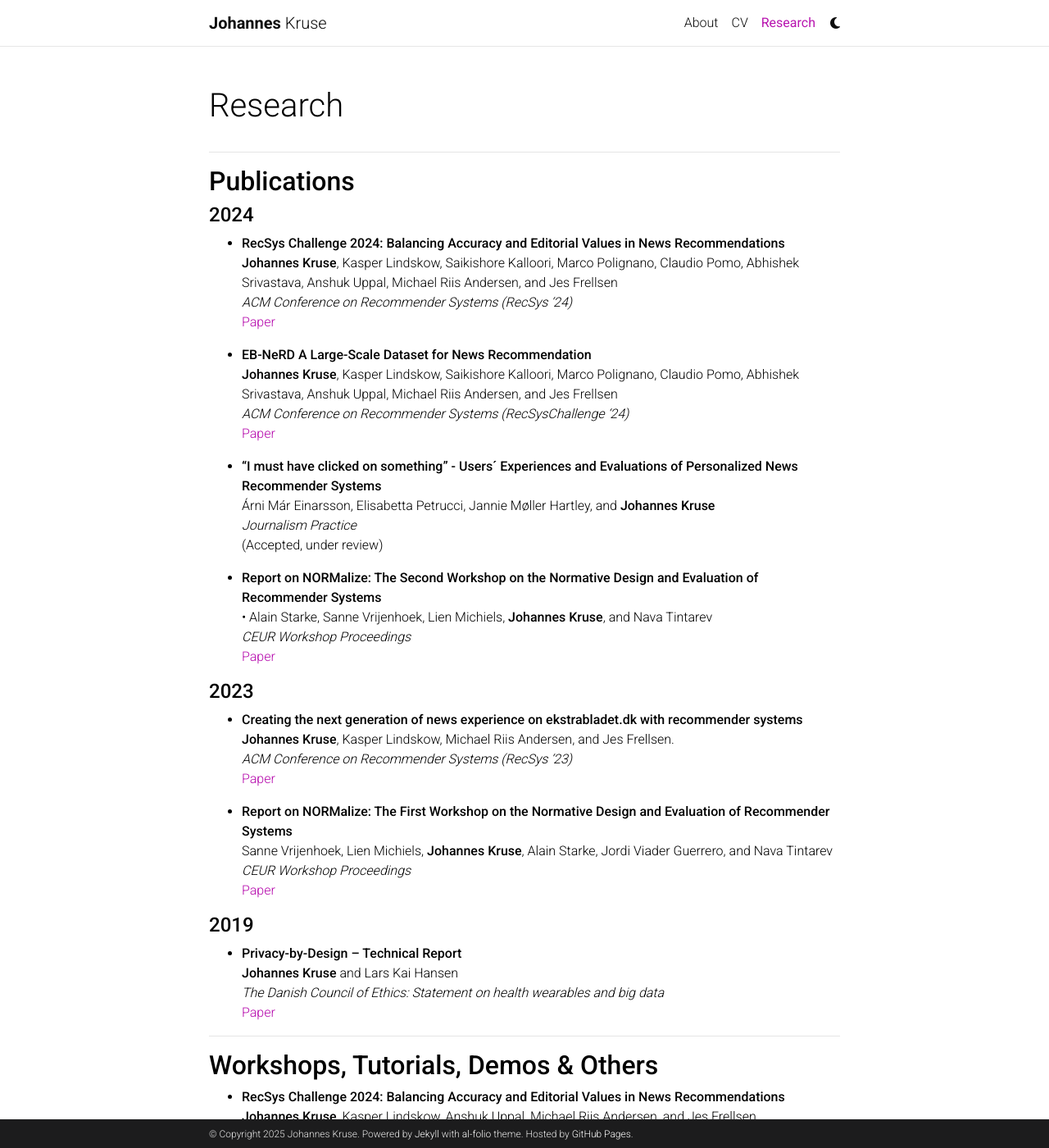
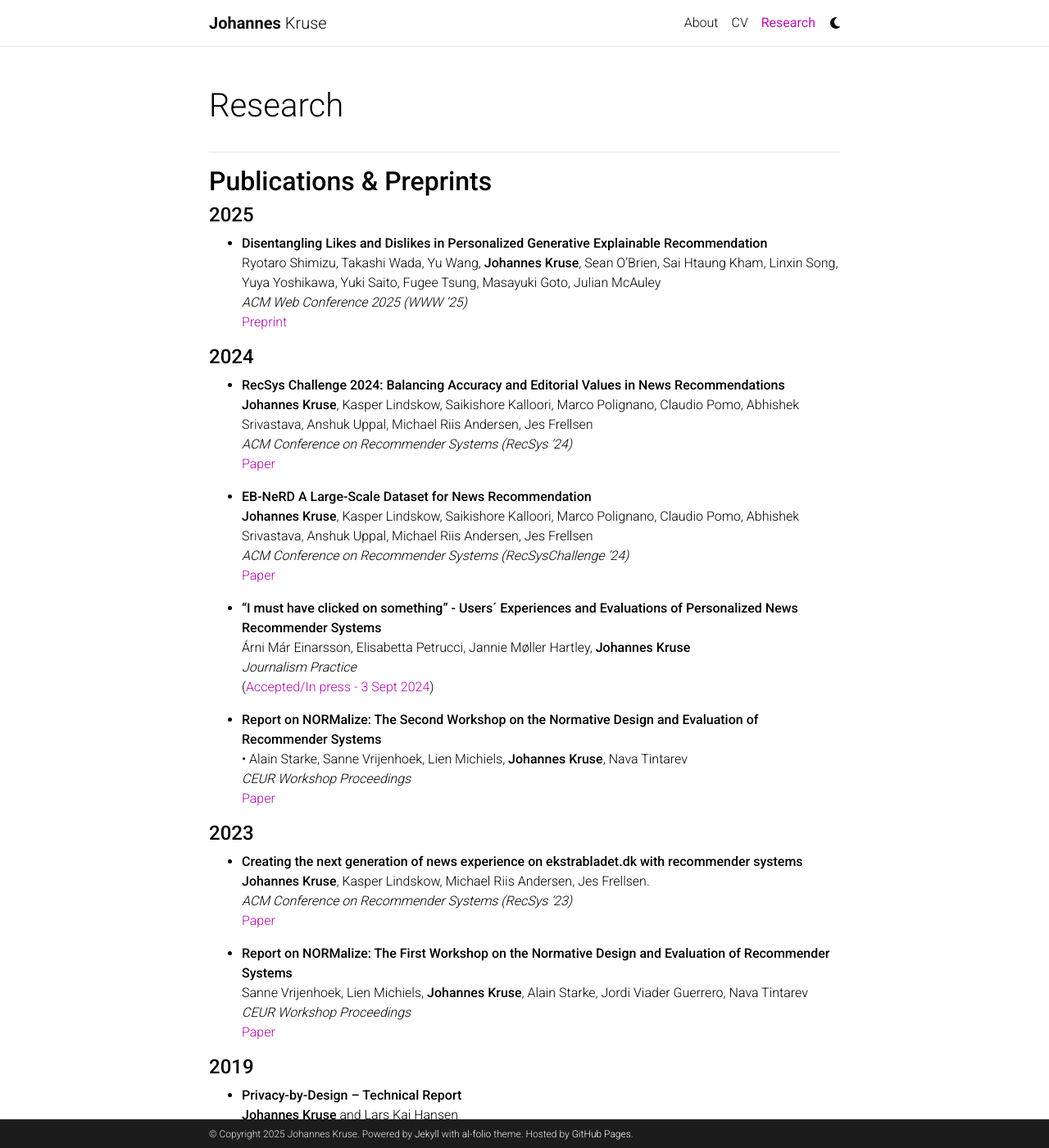
Before and after one commit to johanneskruse/johanneskruse.github.io, a Jekyll site: the page built from _pages/2_publications.md, in a window 1280 px wide and 1400 px high. Shown: the whole window at 82% size. Built offline with Jekyll 4.4.1, drawn with Linux system fonts in a browser that asks for light colours; comment, search, counter and statistics services are not loaded; a style sheet for code colours, icons or effects is not loaded; some of the changed text lies outside the part shown.

Commit message:
update publication page

```diff
--- a/_pages/2_publications.md
+++ b/_pages/2_publications.md
@@ -9,37 +9,43 @@
 
 <!-- TODO: add DOI? -->
 ----
-## **Publications**
+## **Publications & Preprints**
+#### **2025**
+- **Disentangling Likes and Dislikes in Personalized Generative Explainable Recommendation** \
+  Ryotaro Shimizu, Takashi Wada, Yu Wang, **Johannes Kruse**, Sean O'Brien, Sai Htaung Kham, Linxin Song, Yuya Yoshikawa, Yuki Saito, Fugee Tsung, Masayuki Goto, Julian McAuley \
+  *ACM Web Conference 2025 (WWW '25)* \
+  [Preprint](https://arxiv.org/abs/2410.13248)
+
 #### **2024**
 - **RecSys Challenge 2024: Balancing Accuracy and Editorial Values in News Recommendations** \
-  **Johannes Kruse**, Kasper Lindskow, Saikishore Kalloori, Marco Polignano, Claudio Pomo, Abhishek Srivastava, Anshuk Uppal, Michael Riis Andersen, and Jes Frellsen \
+  **Johannes Kruse**, Kasper Lindskow, Saikishore Kalloori, Marco Polignano, Claudio Pomo, Abhishek Srivastava, Anshuk Uppal, Michael Riis Andersen, Jes Frellsen \
   *ACM Conference on Recommender Systems (RecSys '24)* \
   [Paper](https://dl.acm.org/doi/abs/10.1145/3640457.3687164)
 
 - **EB-NeRD A Large-Scale Dataset for News Recommendation** \
-  **Johannes Kruse**, Kasper Lindskow, Saikishore Kalloori, Marco Polignano, Claudio Pomo, Abhishek Srivastava, Anshuk Uppal, Michael Riis Andersen, and Jes Frellsen \
+  **Johannes Kruse**, Kasper Lindskow, Saikishore Kalloori, Marco Polignano, Claudio Pomo, Abhishek Srivastava, Anshuk Uppal, Michael Riis Andersen, Jes Frellsen \
   *ACM Conference on Recommender Systems (RecSysChallenge '24)* \
   [Paper](https://dl.acm.org/doi/10.1145/3687151.3687152)
 
 - **“I must have clicked on something” - Users´ Experiences and Evaluations of Personalized News Recommender Systems** \
-  Árni Már Einarsson, Elisabetta Petrucci, Jannie Møller Hartley, and **Johannes Kruse** \
+  Árni Már Einarsson, Elisabetta Petrucci, Jannie Møller Hartley, **Johannes Kruse** \
   *Journalism Practice* \
-  (Accepted, under review)
+  ([Accepted/In press - 3 Sept 2024](https://forskning.ruc.dk/en/publications/i-must-have-clicked-on-something-users-experiences-and-evaluation))
   <!-- TODO: ADD THE PAPER -->
 
 - **Report on NORMalize: The Second Workshop on the Normative Design and Evaluation of Recommender Systems** \
-  •	Alain Starke, Sanne Vrijenhoek, Lien Michiels, **Johannes Kruse**, and Nava Tintarev \
+  •	Alain Starke, Sanne Vrijenhoek, Lien Michiels, **Johannes Kruse**, Nava Tintarev \
   *CEUR Workshop Proceedings* \
   [Paper](https://ceur-ws.org/Vol-3898/)
 
 #### **2023**
 - **Creating the next generation of news experience on ekstrabladet.dk with recommender systems** \
-  **Johannes Kruse**, Kasper Lindskow, Michael Riis Andersen, and Jes Frellsen. \
+  **Johannes Kruse**, Kasper Lindskow, Michael Riis Andersen, Jes Frellsen. \
   *ACM Conference on Recommender Systems (RecSys '23)* \
   [Paper](https://dl.acm.org/doi/10.1145/3604915.3610248)
 
 - **Report on NORMalize: The First Workshop on the Normative Design and Evaluation of Recommender Systems** \
-  Sanne Vrijenhoek, Lien Michiels, **Johannes Kruse**, Alain Starke, Jordi Viader Guerrero, and Nava Tintarev \
+  Sanne Vrijenhoek, Lien Michiels, **Johannes Kruse**, Alain Starke, Jordi Viader Guerrero, Nava Tintarev \
   *CEUR Workshop Proceedings* \
   [Paper](https://ceur-ws.org/Vol-3639/)
 
@@ -53,34 +59,41 @@
 ----
 ## **Workshops, Tutorials, Demos & Others**
 - **RecSys Challenge 2024: Balancing Accuracy and Editorial Values in News Recommendations** \
-  **Johannes Kruse**, Kasper Lindskow, Anshuk Uppal, Michael Riis Andersen, and Jes Frellsen \
+  **Johannes Kruse**, Kasper Lindskow, Anshuk Uppal, Michael Riis Andersen, Jes Frellsen \
   *ACM Conference on Recommender Systems (RecSys '24)* \
   [Workshop](https://recsys.eb.dk/)
   <!-- TODO: ADD THE PAPER -->
 
 - **NORMalize: The Second Workshop on Normative Design and Evaluation of Recommender Systems** \
-  Sanne Vrijenhoek, Lien Michiels, **Johannes Kruse**, Alain Starke, and Nava Tintarev \
+  Sanne Vrijenhoek, Lien Michiels, **Johannes Kruse**, Alain Starke, Nava Tintarev \
   *ACM Conference on Recommender Systems (RecSys '24)* \
   [Paper](https://dl.acm.org/doi/abs/10.1145/3640457.3687103) | [Workshop](https://sites.google.com/view/normalizeworkshop/recsys24?authuser=0)
 
 - **Nordic Personalization Workshop** \
-  Alan Said, Toine Bogers, Christoph Trattner, Simen Eide, Benjamin Kille, Bruce Ferwerda, and **Johannes Kruse** \
+  Alan Said, Toine Bogers, Christoph Trattner, Simen Eide, Benjamin Kille, Bruce Ferwerda, **Johannes Kruse** \
   [Workshop](https://personalizationday.github.io/2024/)
 
 - **NORMalize: A Tutorial on the Normative Design and Evaluation of Information Access Systems** \
-  **Johannes Kruse**, Lien Michiels, Alain Starke, Nava Tintarev, and Sanne Vrijenhoek \
+  **Johannes Kruse**, Lien Michiels, Alain Starke, Nava Tintarev, Sanne Vrijenhoek \
   Proceedings of the 2024 Conference on Human Information Interaction and Retrieval (CHIIR '24) \
   [Paper](https://dl.acm.org/doi/pdf/10.1145/3627508.3638319) | [Workshop](https://sites.google.com/view/normalizeworkshop/chiir24?authuser=0)
 
 - **NORMalize: The First Workshop on Normative Design and Evaluation of Recommender Systems** \
-  Sanne Vrijenhoek, Lien Michiels, **Johannes Kruse**, Alain Starke, Jordi Viader Guerrero, and Nava Tintarev \
+  Sanne Vrijenhoek, Lien Michiels, **Johannes Kruse**, Alain Starke, Jordi Viader Guerrero, Nava Tintarev \
   *ACM Conference on Recommender Systems (RecSys '23)* \
   [Paper](https://doi.org/10.1145/3604915.3608757) | [Workshop](https://sites.google.com/view/normalizeworkshop/recsys23?authuser=0)
 
+----
+## **Invited Talks**
+- **AI at JP/Politikens Media Group** \
+  Invited talk at DN Media Group. 2025.
 
-----
-## **Talks**
-<!-- #### **2023** -->
+- **RecSys '24: Balancing Accuracy and Editorial Values in News Recommendations** \
+  Invited talk at Nordic AI Journalism. 2025.
+
+- **Open-Sourcing Datasets and Designing Machine Learning Competitions** \
+  Invited talk at University of California San Diego. 2024.
+
 <!-- 2023-05-09 -->
 - **Creating the Next Generation of News Experience with Recommender Systems** \
   *Nordic AI in Media Summit (NAMS) 2023* \
@@ -90,6 +103,9 @@
 - **Creating the next generation of news experience at Ekstra Bladet with Artificial Intelligence** \
   *Nordic Personalisation Day 2023* \
   [Video Presentation](https://youtu.be/piCuYLEYQZc?si=1GjFBCl9-lRsfE1Q&t=13492) | [Event Page](https://sites.google.com/schibsted.com/personalisationday/home)
+
+- **Do Recommendation Systems Generalize Across News Domains?** \
+  Invited talk at The University of Melbourne. 2022.
 
 ----
 
@@ -111,3 +127,5 @@
 - **Best Product Iteration** \
   *Global Media Awards 2023* \
   [Project Overview](https://www.inma.org/best-practice/Best-Product-Iteration/2023-180/The-Platform-Intelligence-in-News-project-PIN)
+
+*These awards reflect the combined efforts and accomplishments of our talented team at Platform Intellenge in News (PIN).*
```
